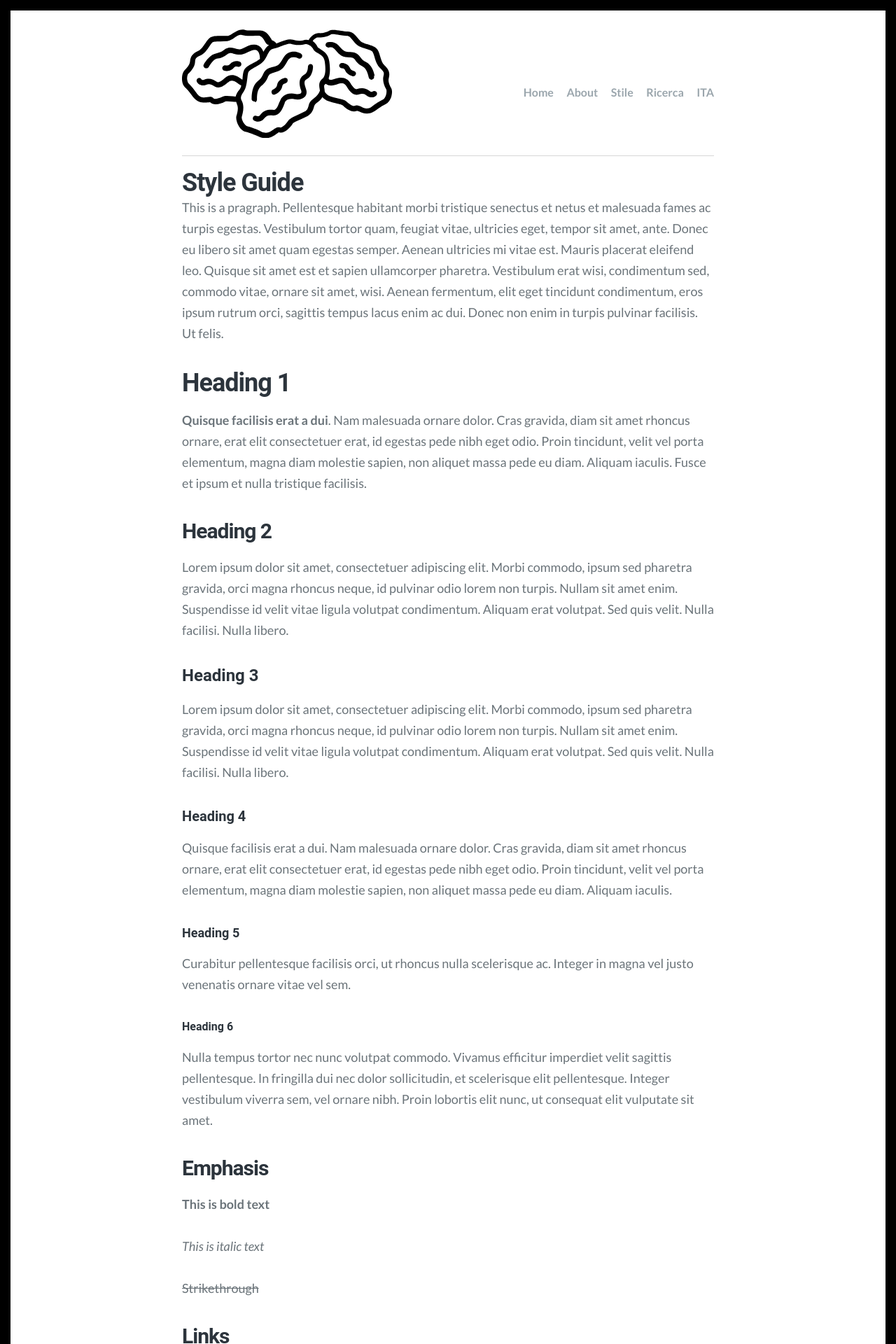
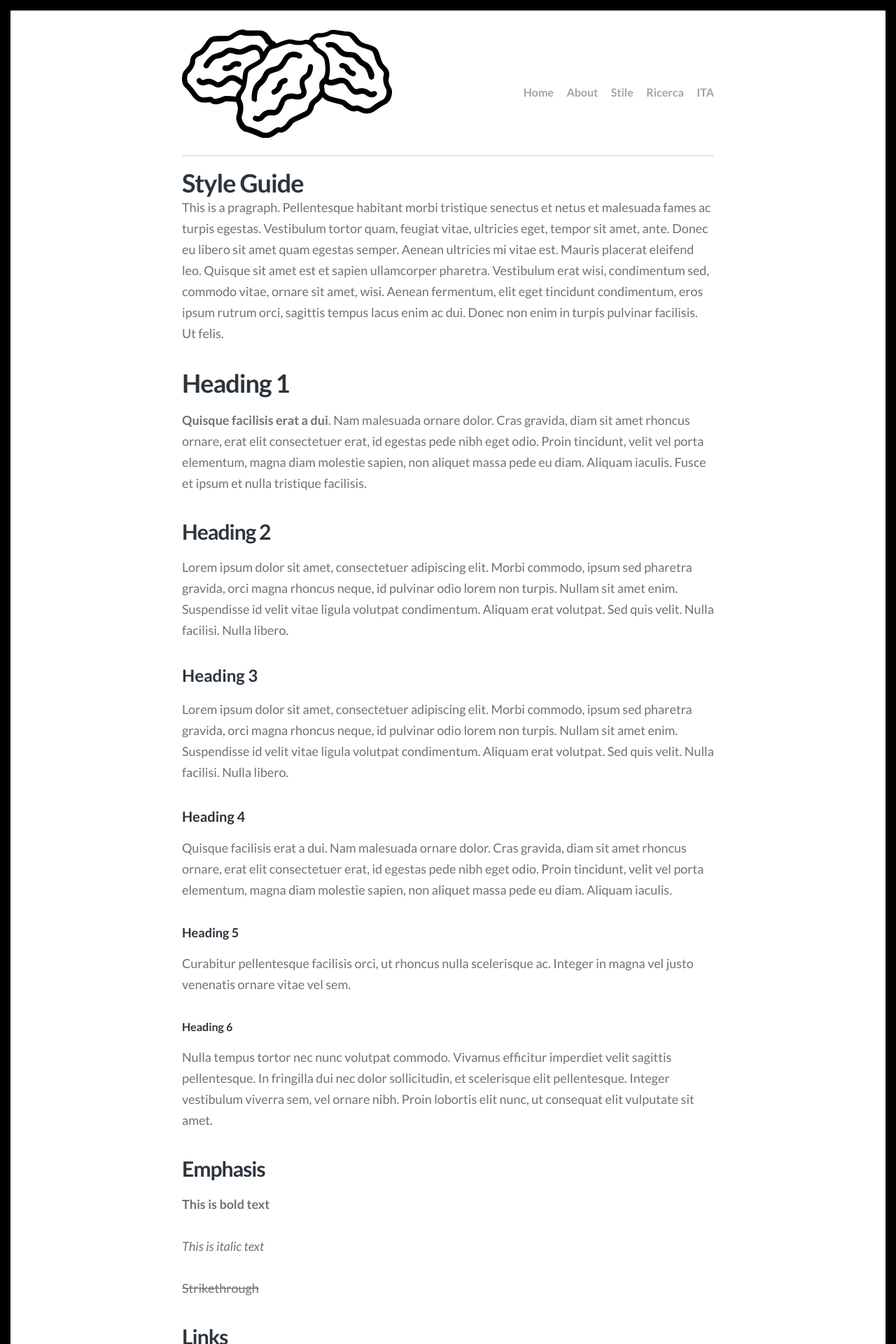
Before and after one commit to cvbism/Scriptor-Jekyll-Theme, a Jekyll site: the page built from style-guide.md, in a window 1280 px wide. Shown: the top 1920 px of the page at 70% size. Built offline with Jekyll 4.4.1, drawn with Linux system fonts in a browser that asks for light colours; some web fonts are replaced.

Commit message:
Update style.scss

```diff
--- a/assets/css/style.scss
+++ b/assets/css/style.scss
@@ -26,7 +26,7 @@
 // Font.
 $font: (
   primary: ("Lato","Helvetica Neue",Helvetica,sans-serif),
-  secondary: ("Roboto", sans-serif)
+  secondary: ("Lato","Helvetica Neue",Helvetica,sans-serif)
    //secondary: ("Noto Serif",Georgia,serif)
 );
 
```
